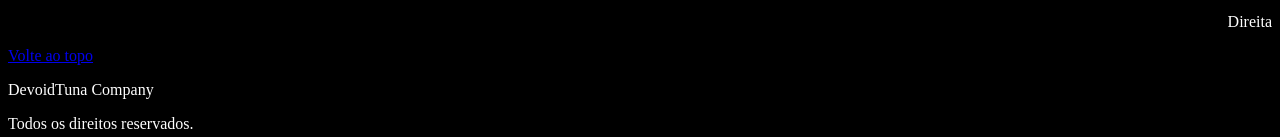
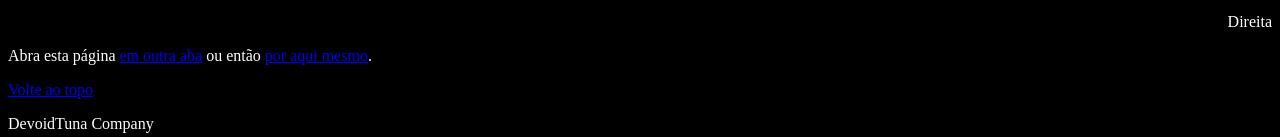
Before and after one commit to DevoidTuna/Learning, a plain HTML site: page AULAS/tags.html in a window 1280 px wide. Shown: the part 1450-1587 px from the top of the page. Drawn offline with Linux system fonts and the light colour scheme.

Commit message:
Finalizado Links

```diff
--- a/AULAS/tags.html
+++ b/AULAS/tags.html
@@ -116,7 +116,9 @@
         <p align="right">Direita</p>
 
 
-
+        <p>
+            Abra esta página <a href="tags.html" target="_blank">em outra aba</a> ou então <a href="tags.html" target="_self">por aqui mesmo</a>.
+        </p>
 
 
 
```
